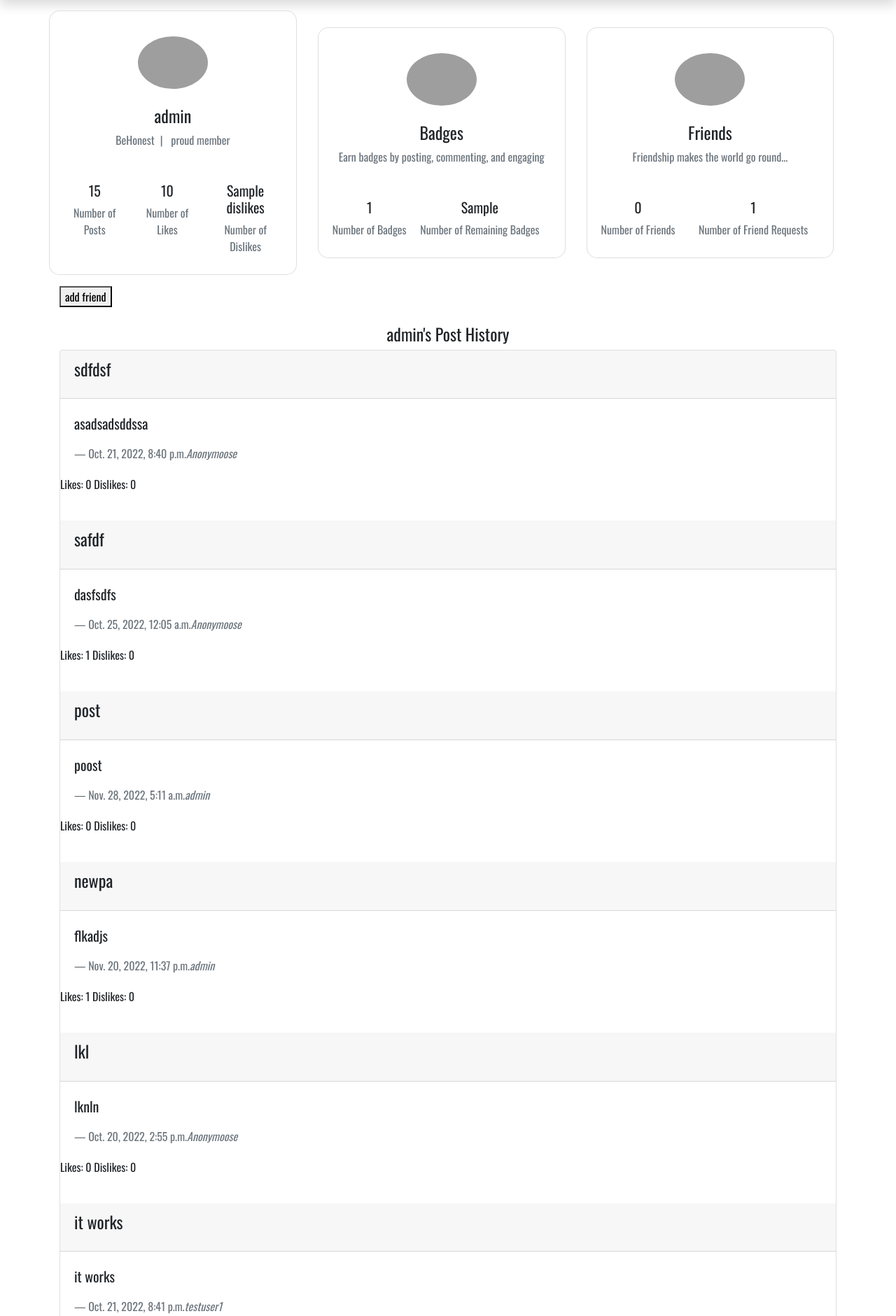
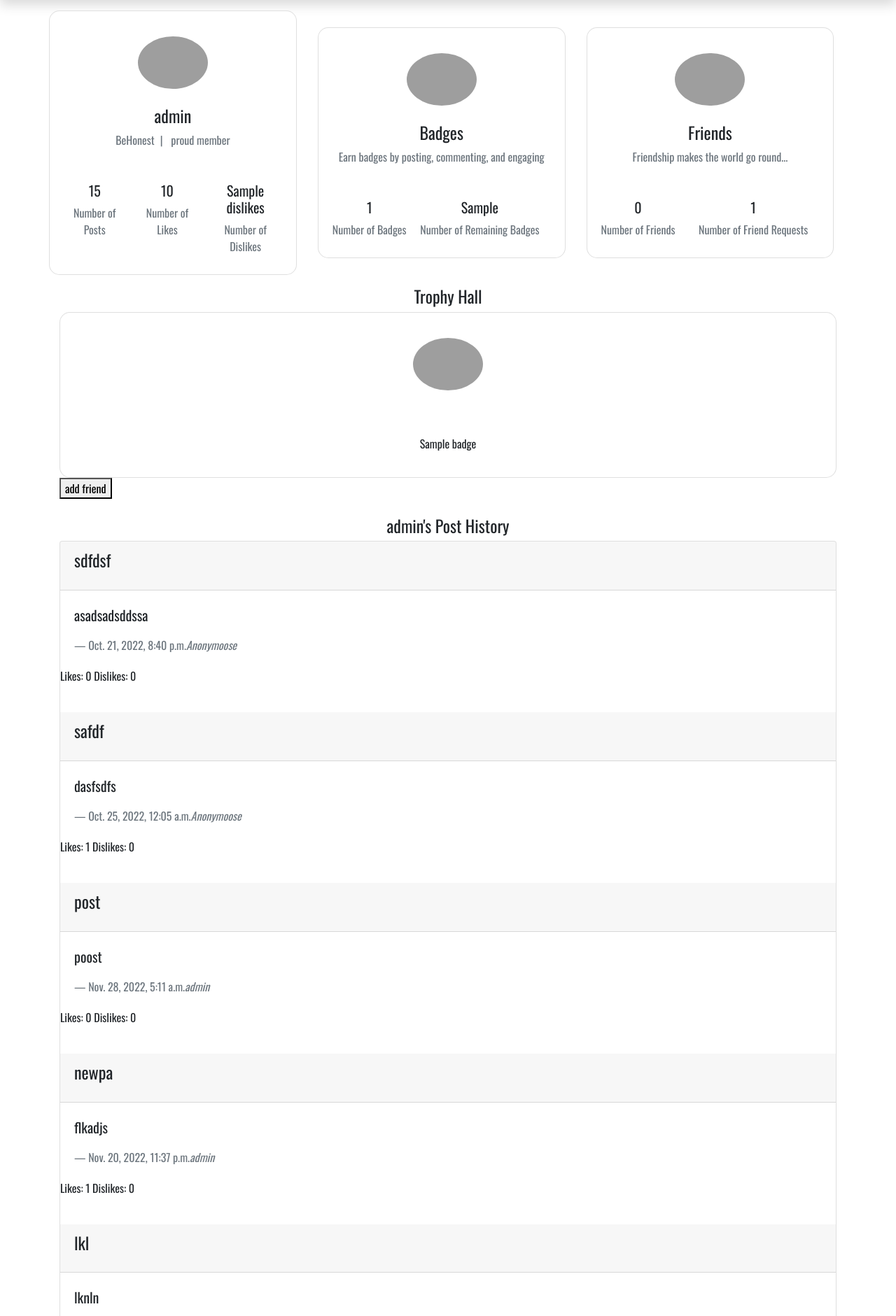
Before and after one commit to gcivil-nyu-org/INET-Team-4-F2022, a Django app: template BeHonest/post/templates/profile.html in a window 1280 px wide. Shown: the part 72-1953 px from the top of the page at 70% size. Run offline with Django 4.2, Linux system fonts and the light colour scheme; a user stored in the database is signed in; data comes from the database, SQL or seed files in the repository; tables that the repository leaves empty hold one stand-in row (values such as "Sample post"); the template is opened without the code that fills it: values that come from a table or form of the project are taken from there, most other values are stand-ins (such as "Sample title", 1, 10 or a date in 2020); some libraries are stand-ins or nearby versions; grey boxes are pictures that could not be loaded.

Commit message:
Add trophy hall to profile page

```diff
--- a/BeHonest/post/templates/profile.html
+++ b/BeHonest/post/templates/profile.html
@@ -93,6 +93,27 @@
                     </div>
                 </div>
             </div> -->
+            </div>
+        </div>
+    </section>
+    <!-- Badge Display -->
+    <section>
+        <div class = "container">
+            <h4 class = "display-5 text-center">Trophy Hall</h4>
+            <div class="row">
+                {% for badge in badges %}
+                <div class="col-sm">
+                    <div class="card" style="border-radius: 15px;">
+                        <div class="mt-3 mb-4 card-body text-center">
+                            <img src="https://media.istockphoto.com/id/1176397624/vector/vector-flat-golden-trophy.jpg?s=612x612&w=0&k=20&c=kjnN3SB3l1cAMMt5xUvnyJDfPzQKzZ_pZHt3jaFnmF0="
+                            class="rounded-circle img-fluid" style="width: 100px;" />
+                        </div>
+                        <div class="card-body text-center">
+                            <p> {{badge}} </p>
+                        </div>
+                    </div>
+                </div>
+                {% endfor %}
             </div>
         </div>
     </section>
```
